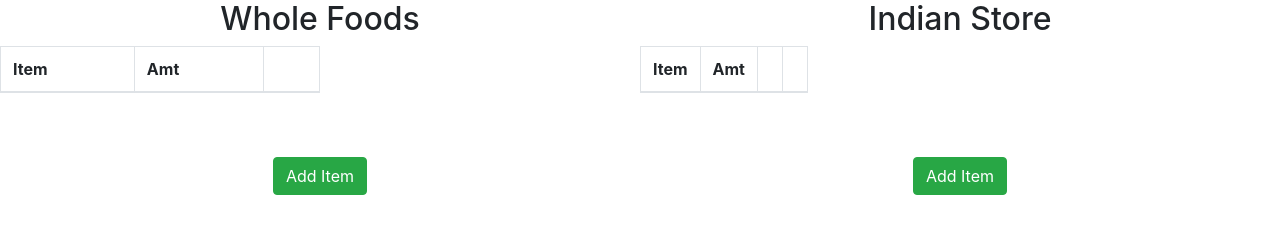
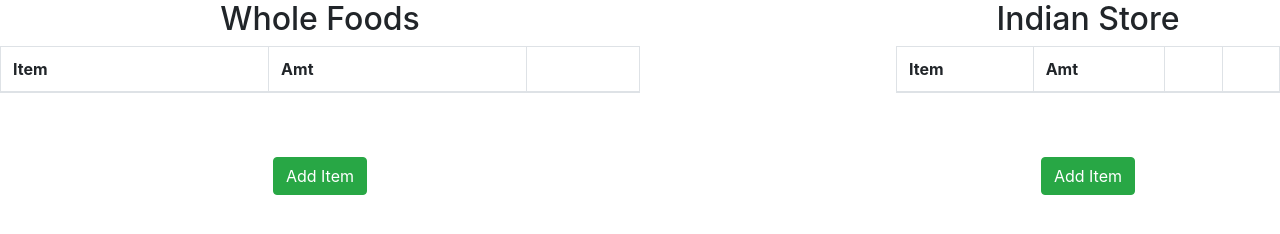
Before and after one commit to frog-dev/shoppinglist.github.io, a website: page index.html in a window 1280 px wide. Drawn offline with nearby package versions, Linux system fonts and the light colour scheme; no server answers.

Commit message:
new widths

```diff
--- a/style.css
+++ b/style.css
@@ -6,17 +6,5 @@
 
 .bye{
 	float:right;
-	width:50%;
+	width:30%;
 }
-
-#iTable{
-
-	width:20%;
-
-}
-
-#wTable{
-
-	width:50%;
-
-}
```
